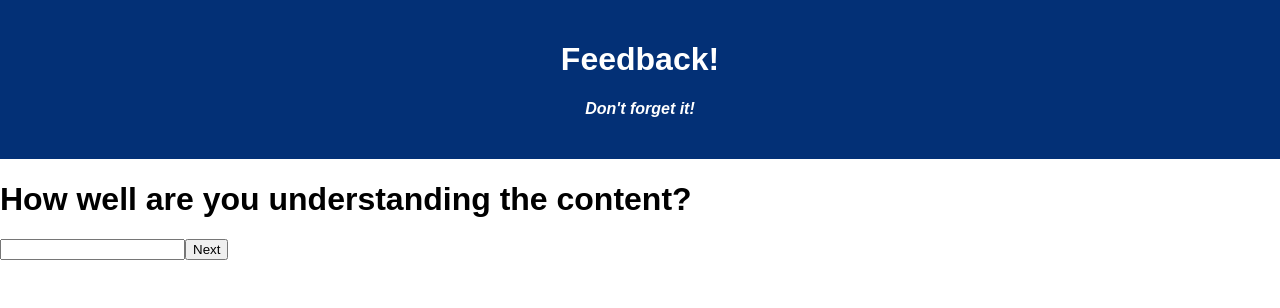
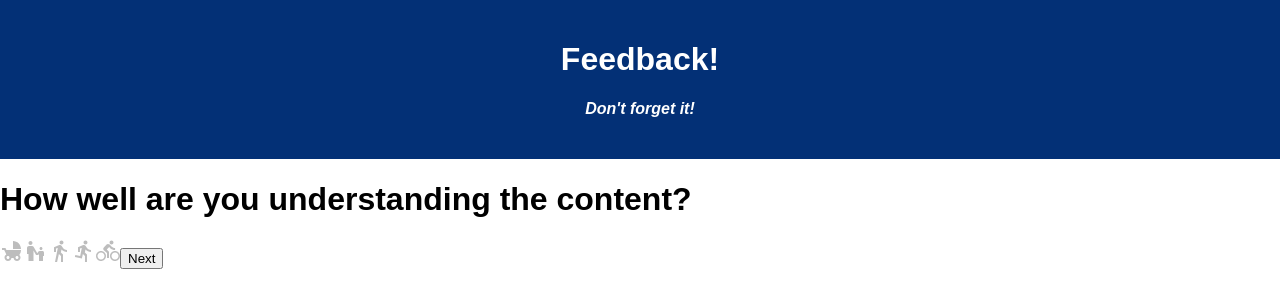
Before and after one commit to fallenrobin/weekend-redux-feedback-loop, a React (Create React App) app: page /#/twoUnderstanding in a window 1280 px wide. Shown: the top 308 px of the page. Built offline with nearby package versions, Linux system fonts and the light colour scheme.

Commit message:
add icon input for TwoUnderstanding

```diff
--- a/package.json
+++ b/package.json
@@ -4,6 +4,8 @@
   "private": true,
   "proxy": "http://localhost:5000",
   "dependencies": {
+    "@emotion/react": "^11.8.2",
+    "@emotion/styled": "^11.8.1",
     "@fontsource/roboto": "^4.5.5",
     "@material-ui/core": "^4.12.3",
     "@material-ui/icons": "^4.11.2",
--- a/src/components/Review/Review.jsx
+++ b/src/components/Review/Review.jsx
@@ -32,7 +32,7 @@ function Review() {
                 <p>Feedback: {feedback.feeling}</p>
                 <p>Understanding: {feedback.understanding}</p>
                 <p>Support: {feedback.support}</p>
-                <p>Comments: {feedback.comments}</p>
+                <p>Comments: {feedback.feeling}</p>
                 <button onClick={handleSubmit}>Submit</button>
 
             </div>
--- a/src/components/TwoUnderstanding/TwoUnderstanding.jsx
+++ b/src/components/TwoUnderstanding/TwoUnderstanding.jsx
@@ -2,7 +2,49 @@ import { useState } from 'react';
 import { useSelector, useDispatch } from 'react-redux';
 import { HashRouter as Router, Route, Link, useHistory } from 'react-router-dom';
 
+import PropTypes from 'prop-types';
+import Rating from '@mui/material/Rating';
+import ChildFriendlyIcon from '@mui/icons-material/ChildFriendly';
+import EscalatorWarningIcon from '@mui/icons-material/EscalatorWarning';
+import DirectionsWalkIcon from '@mui/icons-material/DirectionsWalk';
+import DirectionsRunIcon from '@mui/icons-material/DirectionsRun';
+import DirectionsBikeIcon from '@mui/icons-material/DirectionsBike';
+
+const customIcons = {
+    1: {
+        icon: <ChildFriendlyIcon />,
+        label: '1',
+    },
+    2: {
+        icon: <EscalatorWarningIcon />,
+        label: '2',
+    },
+    3: {
+        icon: <DirectionsWalkIcon />,
+        label: '3',
+    },
+    4: {
+        icon: <DirectionsRunIcon />,
+        label: '4',
+    },
+    5: {
+        icon: <DirectionsBikeIcon />,
+        label: '5',
+    },
+};
+
+function IconContainer(props) {
+    const { value, ...other } = props;
+    return <span {...other}>{customIcons[value].icon}</span>;
+}
+
+IconContainer.propTypes = {
+    value: PropTypes.number.isRequired,
+};
+
 function TwoUnderstanding() {
+
+
 
     const dispatch = useDispatch();
     const scoreReducer = useSelector(store => store.scoreReducer)
@@ -10,18 +52,22 @@ function TwoUnderstanding() {
 
     const [newUnderstanding, setNewUnderstanding] = useState(0);
 
+
+
     const handleSubmit = (event) => {
         console.log('clicked into handleSubmit!', newUnderstanding);
-        event.preventDefault();
 
+        if (newUnderstanding === 0) {
+            alert('Please click a person who represents your level of understanding to continue!')
+        } else {
             dispatch({
                 type: 'ADD_UNDERSTANDING',
                 payload: {
                     understanding: newUnderstanding
                 }
             });
-
             history.push('/threeSupport');
+        }
     }
 
     return (
@@ -30,7 +76,14 @@ function TwoUnderstanding() {
                 <h1>How well are you understanding the content?</h1>
             </div>
             <form>
-                <input type="number" onChange={event => setNewUnderstanding(event.target.value)}></input>
+                <Rating
+                    name="highlight-selected-only"
+                    defaultValue={0}
+                    IconContainerComponent={IconContainer}
+                    highlightSelectedOnly
+                    onChange={(event, newValue) => setNewUnderstanding(newValue)}
+                />
+                {/* <input type="number" onChange={event => setNewUnderstanding(event.target.value)}></input> */}
                 <button onClick={handleSubmit}>Next</button>
             </form>
 
```
Also changed, not shown: 1 other file (tests, documents, lock files or other folders). Lines whose indentation alone changed are shown as unchanged.
